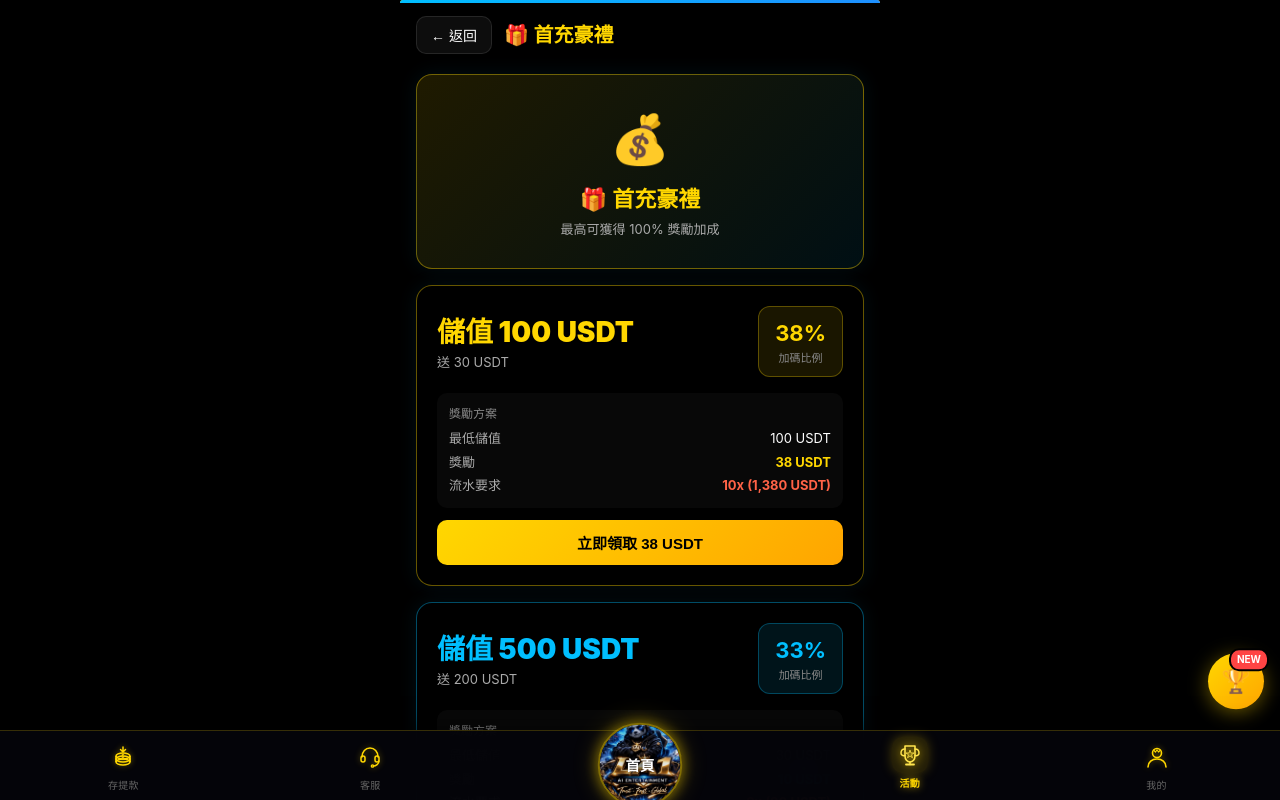
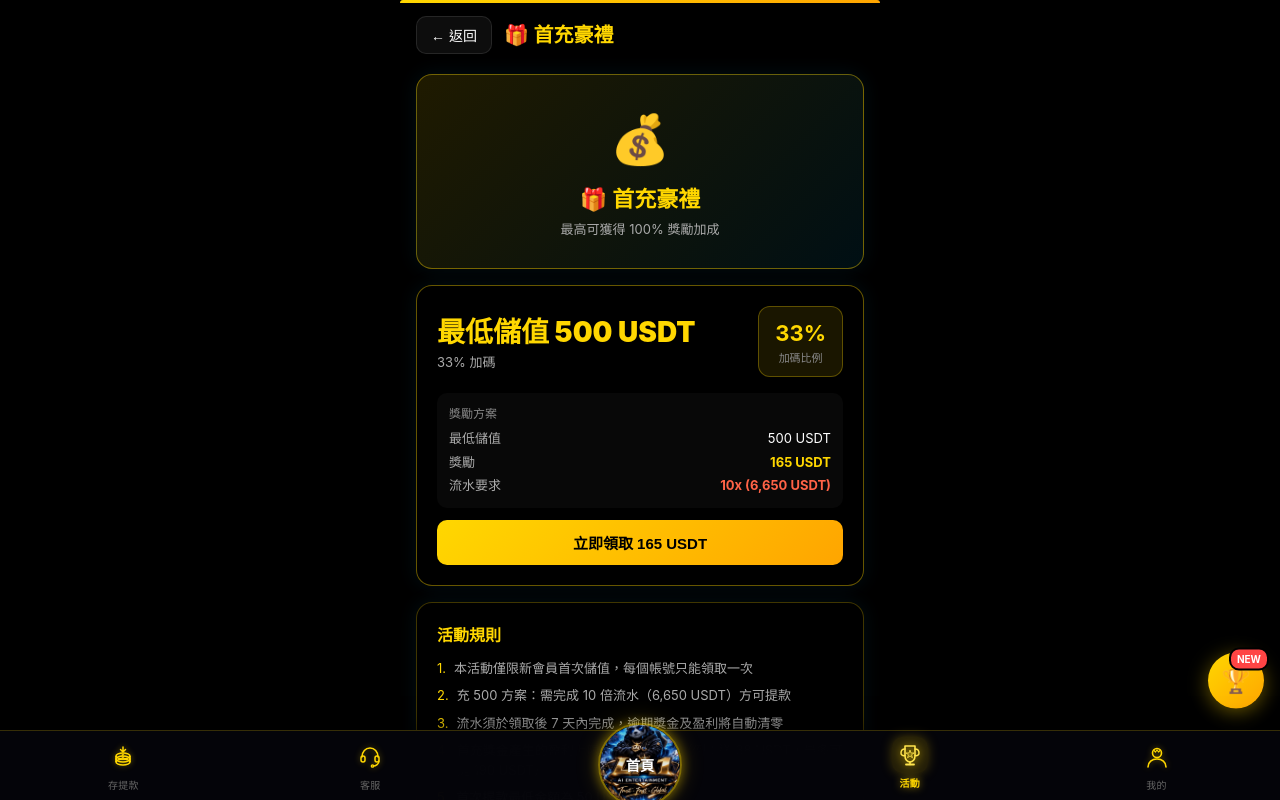
Before and after one commit to yuzi188/la1-website, a Next.js app in the folder frontend/: page /activity/first-deposit in a window 1280 px wide. Shown: the top 800 px of the page. Built offline with nearby package versions, Linux system fonts and the light colour scheme.

Commit message:
fix: update first deposit bonus rules (500 USDT min, 33% bonus, 10x total wagering)

```diff
--- a/frontend/src/app/activity/first-deposit/page.js
+++ b/frontend/src/app/activity/first-deposit/page.js
@@ -67,54 +67,24 @@ export default function FirstDepositPage() {
             <div style={{ fontSize: "13px", color: "#aaa" }}>{t("firstDeposit.tier1Bonus")}</div>
           </div>
           <div style={{ textAlign: "center", background: "rgba(255,215,0,0.1)", borderRadius: "12px", padding: "10px 16px", border: "1px solid rgba(255,215,0,0.3)" }}>
-            <div style={{ fontSize: "22px", fontWeight: "bold", color: "#FFD700" }}>38%</div>
+            <div style={{ fontSize: "22px", fontWeight: "bold", color: "#FFD700" }}>33%</div>
             <div style={{ fontSize: "11px", color: "#888" }}>{t("weekend.bonusRate")}</div>
           </div>
         </div>
         <div style={{ background: "rgba(255,255,255,0.03)", borderRadius: "10px", padding: "12px", marginBottom: "12px" }}>
           <div style={{ fontSize: "12px", color: "#888", marginBottom: "6px" }}>{t("firstDeposit.tiers")}</div>
           <div style={{ display: "flex", justifyContent: "space-between", fontSize: "13px", marginBottom: "4px" }}>
-            <span style={{ color: "#aaa" }}>{t("deposit.minDeposit")}</span><span style={{ color: "#fff" }}>100 USDT</span>
+            <span style={{ color: "#aaa" }}>{t("deposit.minDeposit")}</span><span style={{ color: "#fff" }}>500 USDT</span>
           </div>
           <div style={{ display: "flex", justifyContent: "space-between", fontSize: "13px", marginBottom: "4px" }}>
-            <span style={{ color: "#aaa" }}>{t("firstDeposit.bonus")}</span><span style={{ color: "#FFD700", fontWeight: "bold" }}>38 USDT</span>
+            <span style={{ color: "#aaa" }}>{t("firstDeposit.bonus")}</span><span style={{ color: "#FFD700", fontWeight: "bold" }}>165 USDT</span>
           </div>
           <div style={{ display: "flex", justifyContent: "space-between", fontSize: "13px" }}>
-            <span style={{ color: "#aaa" }}>{t("firstDeposit.wagerReq")}</span><span style={{ color: "#FF6347", fontWeight: "bold" }}>10x (1,380 USDT)</span>
+            <span style={{ color: "#aaa" }}>{t("firstDeposit.wagerReq")}</span><span style={{ color: "#FF6347", fontWeight: "bold" }}>10x (6,650 USDT)</span>
           </div>
         </div>
-        <button onClick={() => claimBonus("100")} disabled={claimed} style={{ width: "100%", padding: "12px", borderRadius: "10px", border: "none", fontWeight: "bold", fontSize: "15px", cursor: claimed ? "default" : "pointer", background: claimed ? "rgba(255,255,255,0.05)" : "linear-gradient(135deg, #FFD700, #FFA500)", color: claimed ? "#555" : "#000" }}>
-          {claimed ? t("firstDeposit.claimed") : t("firstDeposit.claim") + " 38 USDT"}
-        </button>
-      </div>
-
-      {/* Tier 2 */}
-      <div style={{ ...cardStyle, borderColor: "rgba(0,191,255,0.4)" }}>
-        <div style={{ position: "absolute", top: 0, left: 0, right: 0, height: "3px", background: "linear-gradient(90deg, #00BFFF, #1E90FF)", borderRadius: "16px 16px 0 0" }} />
-        <div style={{ display: "flex", justifyContent: "space-between", alignItems: "center", marginBottom: "16px" }}>
-          <div>
-            <div style={{ fontSize: "28px", fontWeight: "900", color: "#00BFFF" }}>{t("firstDeposit.tier2")}</div>
-            <div style={{ fontSize: "13px", color: "#aaa" }}>{t("firstDeposit.tier2Bonus")}</div>
-          </div>
-          <div style={{ textAlign: "center", background: "rgba(0,191,255,0.1)", borderRadius: "12px", padding: "10px 16px", border: "1px solid rgba(0,191,255,0.3)" }}>
-            <div style={{ fontSize: "22px", fontWeight: "bold", color: "#00BFFF" }}>33%</div>
-            <div style={{ fontSize: "11px", color: "#888" }}>{t("weekend.bonusRate")}</div>
-          </div>
-        </div>
-        <div style={{ background: "rgba(255,255,255,0.03)", borderRadius: "10px", padding: "12px", marginBottom: "12px" }}>
-          <div style={{ fontSize: "12px", color: "#888", marginBottom: "6px" }}>{t("firstDeposit.tiers")}</div>
-          <div style={{ display: "flex", justifyContent: "space-between", fontSize: "13px", marginBottom: "4px" }}>
-            <span style={{ color: "#aaa" }}>{t("deposit.minDeposit")}</span><span style={{ color: "#fff" }}>30 USDT</span>
-          </div>
-          <div style={{ display: "flex", justifyContent: "space-between", fontSize: "13px", marginBottom: "4px" }}>
-            <span style={{ color: "#aaa" }}>{t("firstDeposit.bonus")}</span><span style={{ color: "#00BFFF", fontWeight: "bold" }}>10 USDT</span>
-          </div>
-          <div style={{ display: "flex", justifyContent: "space-between", fontSize: "13px" }}>
-            <span style={{ color: "#aaa" }}>{t("firstDeposit.wagerReq")}</span><span style={{ color: "#FF6347", fontWeight: "bold" }}>8x (80 USDT)</span>
-          </div>
-        </div>
-        <button onClick={() => claimBonus("30")} disabled={claimed} style={{ width: "100%", padding: "12px", borderRadius: "10px", border: "none", fontWeight: "bold", fontSize: "15px", cursor: claimed ? "default" : "pointer", background: claimed ? "rgba(255,255,255,0.05)" : "linear-gradient(135deg, #00BFFF, #1E90FF)", color: claimed ? "#555" : "#000" }}>
-          {claimed ? t("firstDeposit.claimed") : t("firstDeposit.claim") + " 10 USDT"}
+        <button onClick={() => claimBonus("500")} disabled={claimed} style={{ width: "100%", padding: "12px", borderRadius: "10px", border: "none", fontWeight: "bold", fontSize: "15px", cursor: claimed ? "default" : "pointer", background: claimed ? "rgba(255,255,255,0.05)" : "linear-gradient(135deg, #FFD700, #FFA500)", color: claimed ? "#555" : "#000" }}>
+          {claimed ? t("firstDeposit.claimed") : t("firstDeposit.claim") + " 165 USDT"}
         </button>
       </div>
 
@@ -124,7 +94,6 @@ export default function FirstDepositPage() {
         {[
           t("firstDeposit.rule1"),
           t("firstDeposit.rule2"),
-          t("firstDeposit.rule3"),
           t("firstDeposit.rule4"),
           t("firstDeposit.rule5"),
           t("firstDeposit.rule6"),
--- a/frontend/src/i18n/locales/zh-TW.json
+++ b/frontend/src/i18n/locales/zh-TW.json
@@ -111,20 +111,15 @@
     "banner": "首次儲值即享超值獎勵",
     "bannerDesc": "最高可獲得 100% 獎勵加成",
     "tiers": "獎勵方案",
-    "tier1": "儲值 100 USDT",
-    "tier1Bonus": "送 30 USDT",
-    "tier2": "儲值 500 USDT",
-    "tier2Bonus": "送 200 USDT",
-    "tier3": "儲值 1000 USDT",
-    "tier3Bonus": "送 500 USDT",
+    "tier1": "最低儲值 500 USDT",
+    "tier1Bonus": "33% 加碼",
     "claim": "立即領取",
     "claimed": "已領取 ✅",
     "claimSuccess": "🎁 首充獎勵已到帳！",
     "claimFail": "領取失敗，請聯繫客服",
     "rules": "活動規則",
     "rule1": "本活動僅限新會員首次儲值，每個帳號只能領取一次",
-    "rule2": "充 100 方案：需完成 10 倍流水（1,380 USDT）方可提款",
-    "rule3": "充 30 方案：需完成 8 倍流水（80 USDT）方可提款",
+    "rule2": "充 500 方案：需完成 10 倍流水（6,650 USDT）方可提款",
     "bonus": "獎勵",
     "wagerReq": "流水要求",
     "success": "🎁 首充獎勵 +{bonus} USDT 已到帳！",
```
